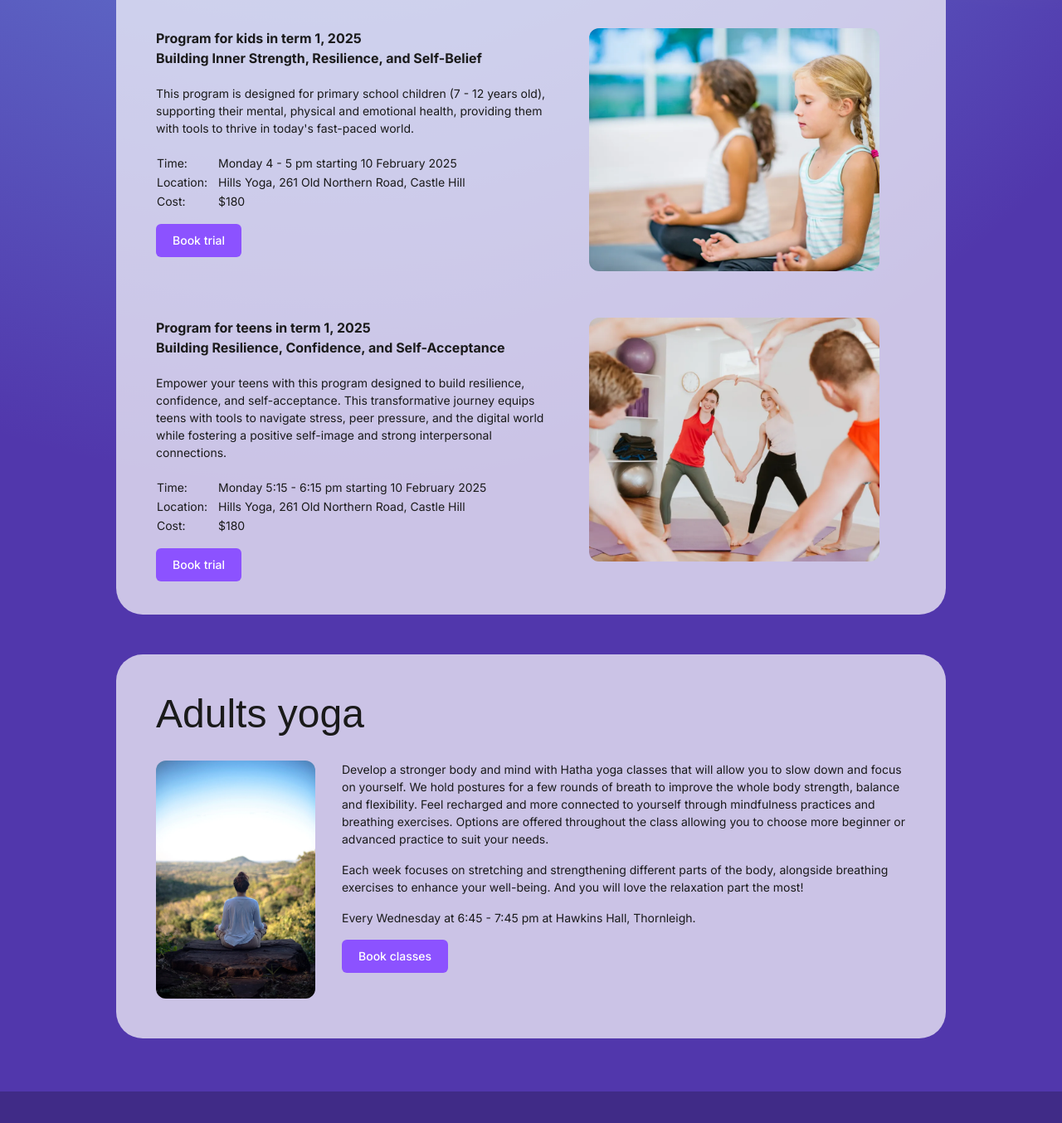
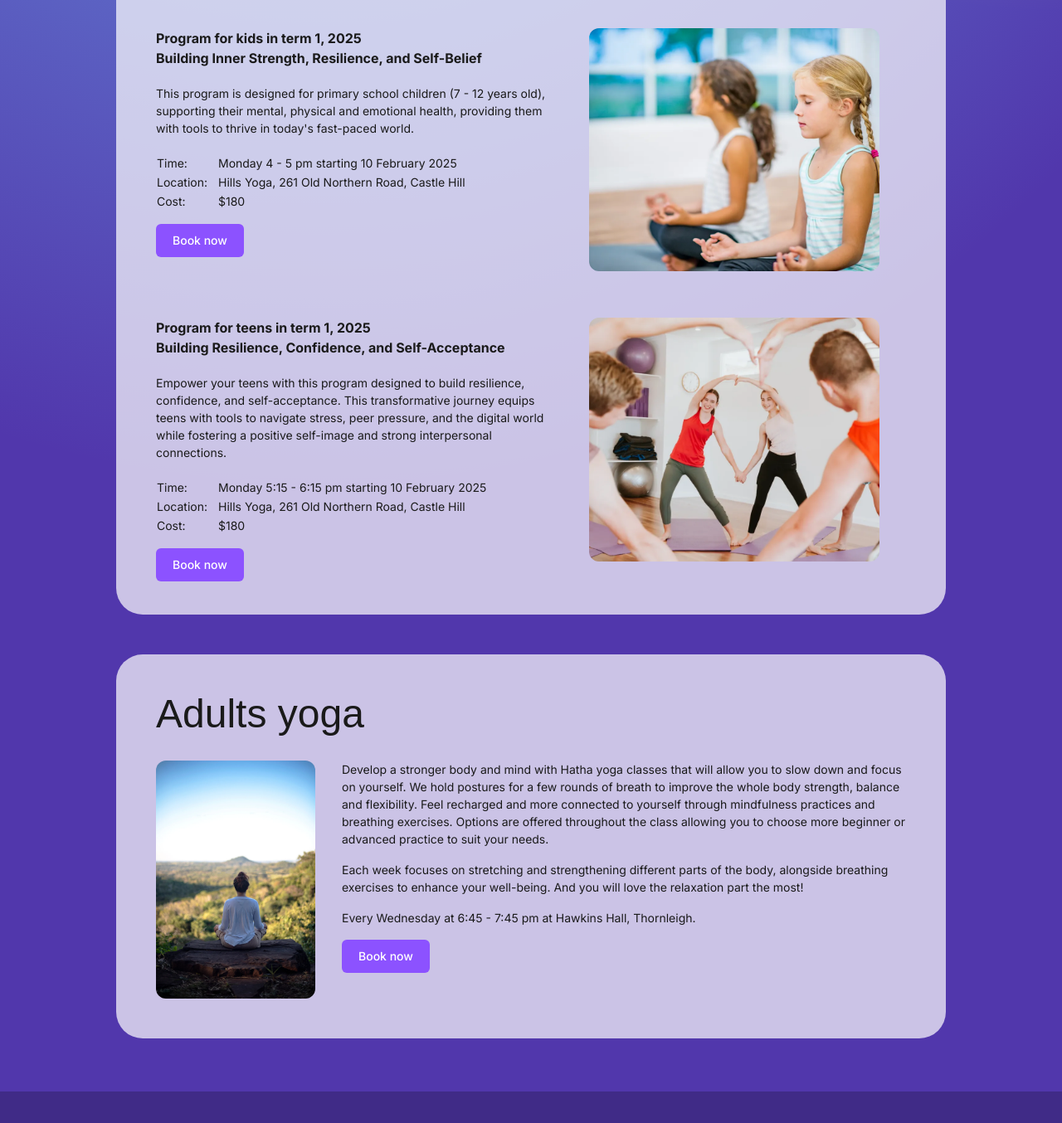
Before and after one commit to raycashmore/balayoga, a Next.js app: page / in a window 1280 px wide. Shown: the part 1650-3004 px from the top of the page at 83% size. Built offline with nearby package versions, Linux system fonts and the light colour scheme; a web font is replaced by a local one.

Commit message:
Book now

```diff
--- a/src/app/adults.tsx
+++ b/src/app/adults.tsx
@@ -31,7 +31,7 @@ export function Adults() {
 							type="submit"
 							className="rounded-md bg-[#8C52FF] px-5 py-2.5 text-center text-sm font-medium text-white focus:outline-none focus:ring-4 focus:ring-blue-300 disabled:opacity-50 sm:w-auto"
 						>
-							Book classes
+							Book now
 						</button>
 					</form>
 				</div>
--- a/src/app/kids.tsx
+++ b/src/app/kids.tsx
@@ -48,7 +48,7 @@ export function Kids() {
 						type="submit"
 						className="rounded-md bg-[#8C52FF] px-5 py-2.5 text-center text-sm font-medium text-white focus:outline-none focus:ring-4 focus:ring-blue-300 disabled:opacity-50 sm:w-auto"
 					>
-						Book trial
+						Book now
 					</button>
 				</form>
 			</div>
@@ -97,7 +97,7 @@ export function Kids() {
 						type="submit"
 						className="rounded-md bg-[#8C52FF] px-5 py-2.5 text-center text-sm font-medium text-white focus:outline-none focus:ring-4 focus:ring-blue-300 disabled:opacity-50 sm:w-auto"
 					>
-						Book trial
+						Book now
 					</button>
 				</form>
 			</div>
```
